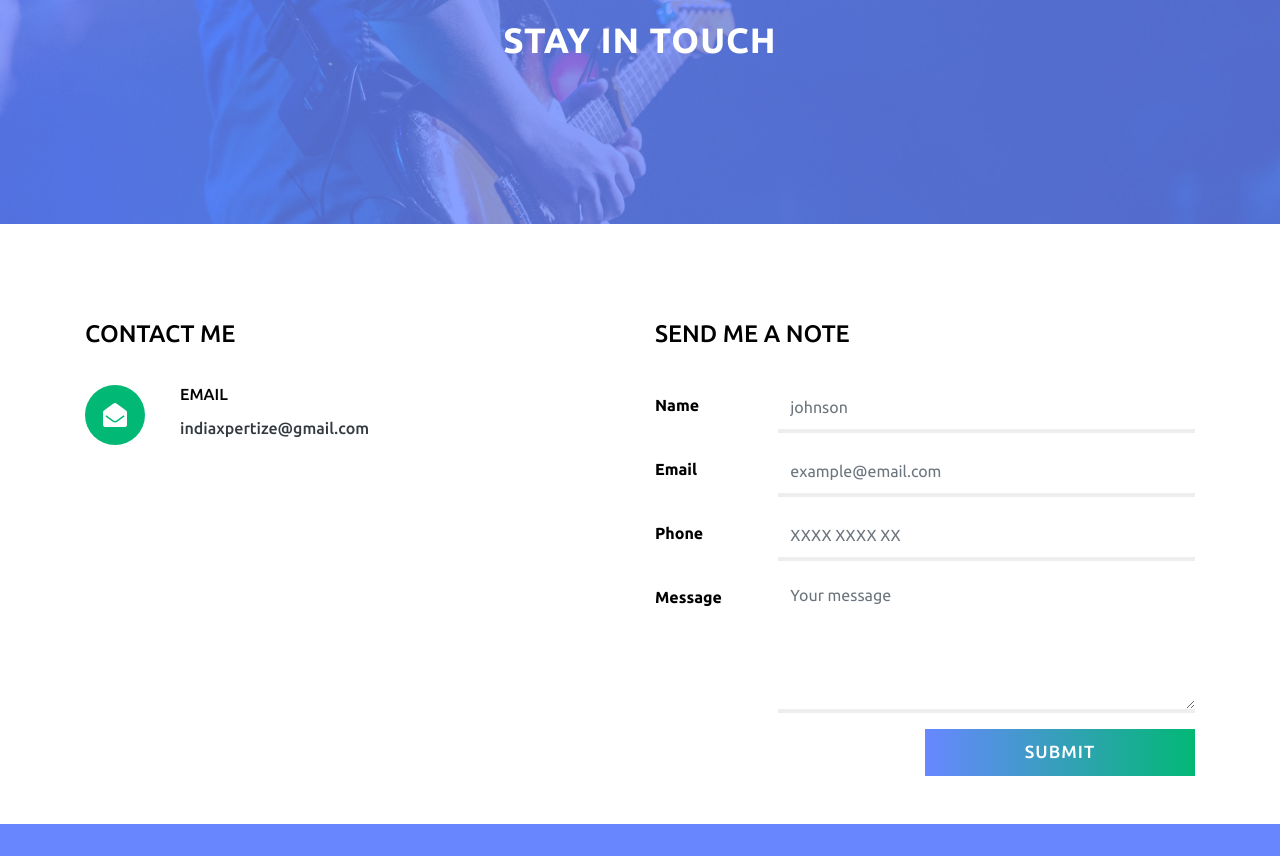
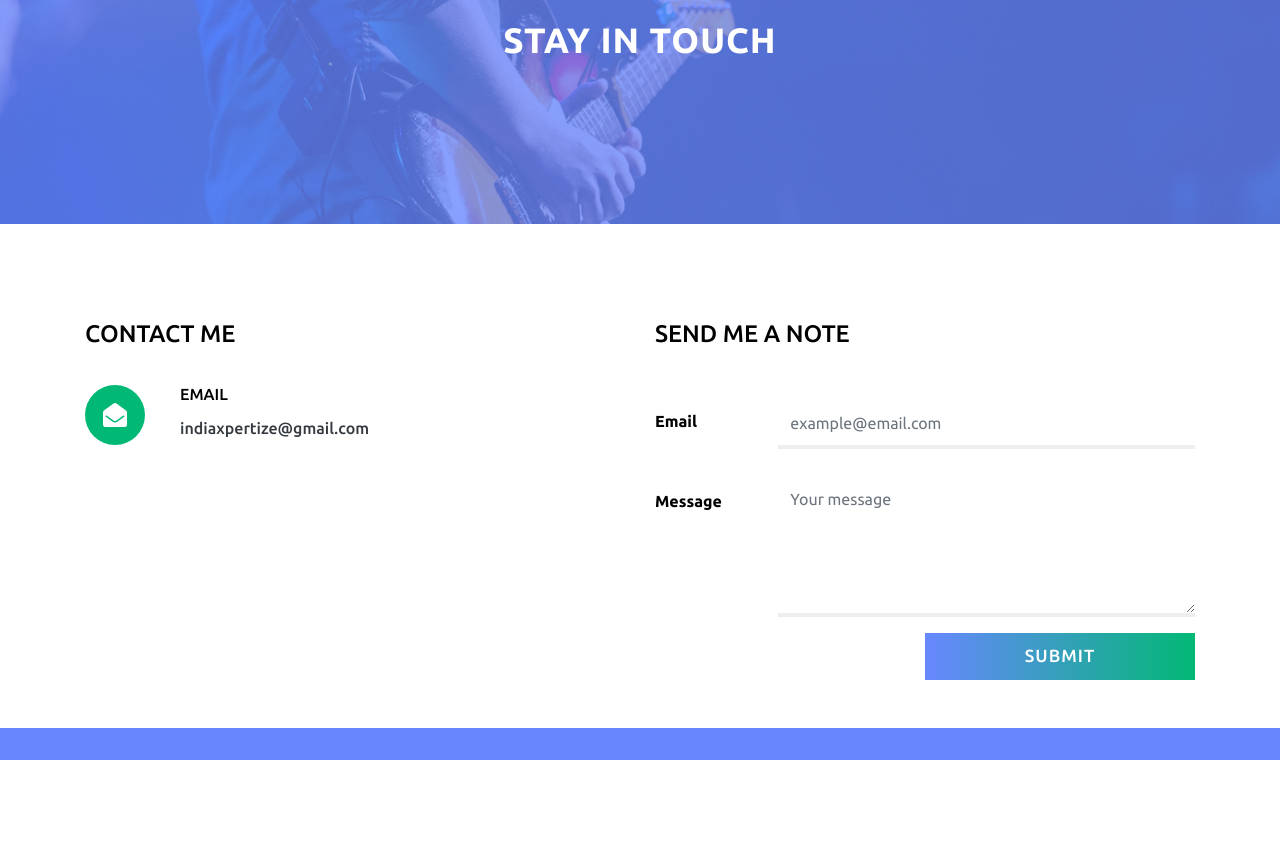
Before and after one commit to sunilblr/podcast, a plain HTML site: page index.html in a window 1280 px wide. Shown: the part 3338-4194 px from the top of the page. After the commit the page ends 4098 px from the top, so only its background shows below. Drawn offline with Linux system fonts and the light colour scheme.

Commit message:
Add files via upload

```diff
--- a/index.html
+++ b/index.html
@@ -261,10 +261,10 @@ SmartPhone Compatible web template, free WebDesigns for Nokia, Samsung, LG, Sony
 					<div class="contact-top1">
 						<form action="https://formspree.io/f/xeqwpowb" method="POST" class="contact-wthree">
 							<div class="form-group d-flex">
-								<label>
+								<!--label>
 									Name
-								</label>
-								<input class="form-control" type="text" placeholder="johnson" name="email" required="">
+								</label//-->
+								<!--input class="form-control" type="text" placeholder="johnson" name="email" required=""//-->
 							</div>
 							<div class="form-group d-flex">
 								<label>
@@ -273,10 +273,10 @@ SmartPhone Compatible web template, free WebDesigns for Nokia, Samsung, LG, Sony
 								<input class="form-control" type="email" placeholder="example@email.com" name="email" required="">
 							</div>
 							<div class="form-group d-flex">
-								<label>
+								<!--label>
 									Phone
-								</label>
-								<input class="form-control" type="text" placeholder="XXXX XXXX XX" name="email" required="">
+								</label//-->
+								<!--input class="form-control" type="text" placeholder="XXXX XXXX XX" name="email" required=""//-->
 							</div>
 							<div class="form-group d-flex">
 								<label>
```
